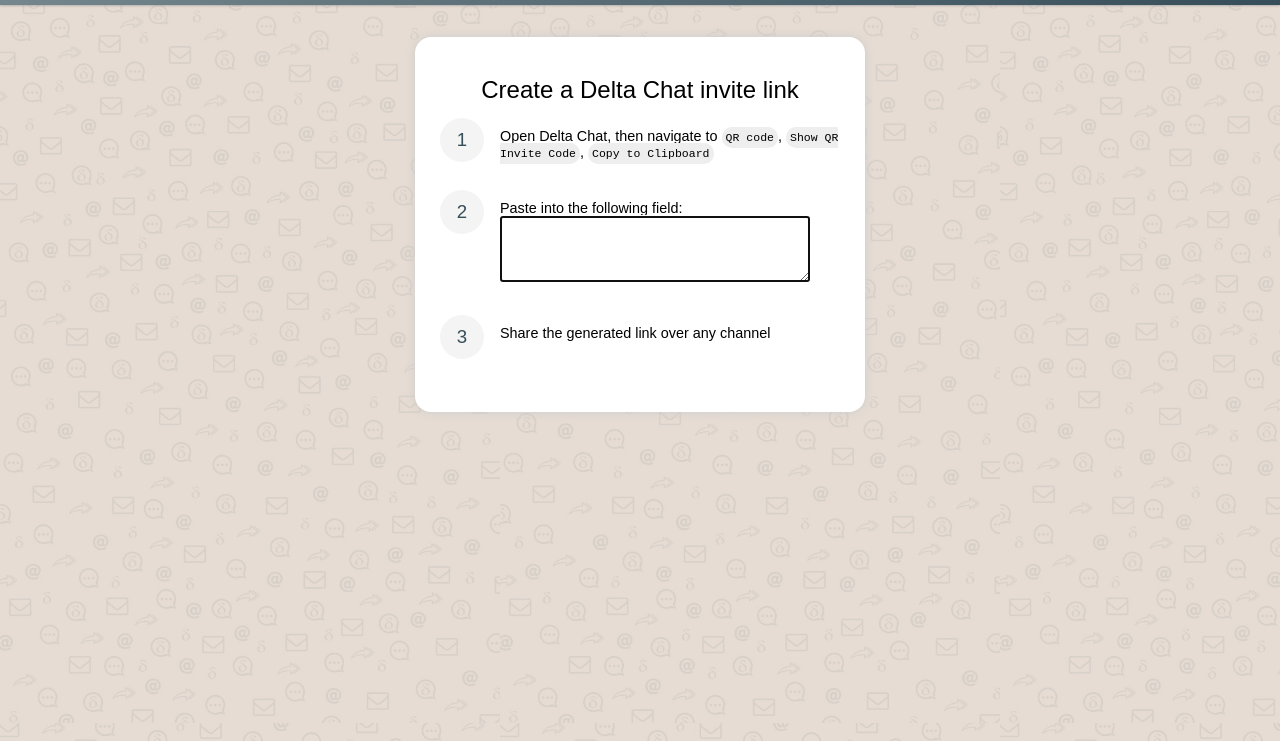
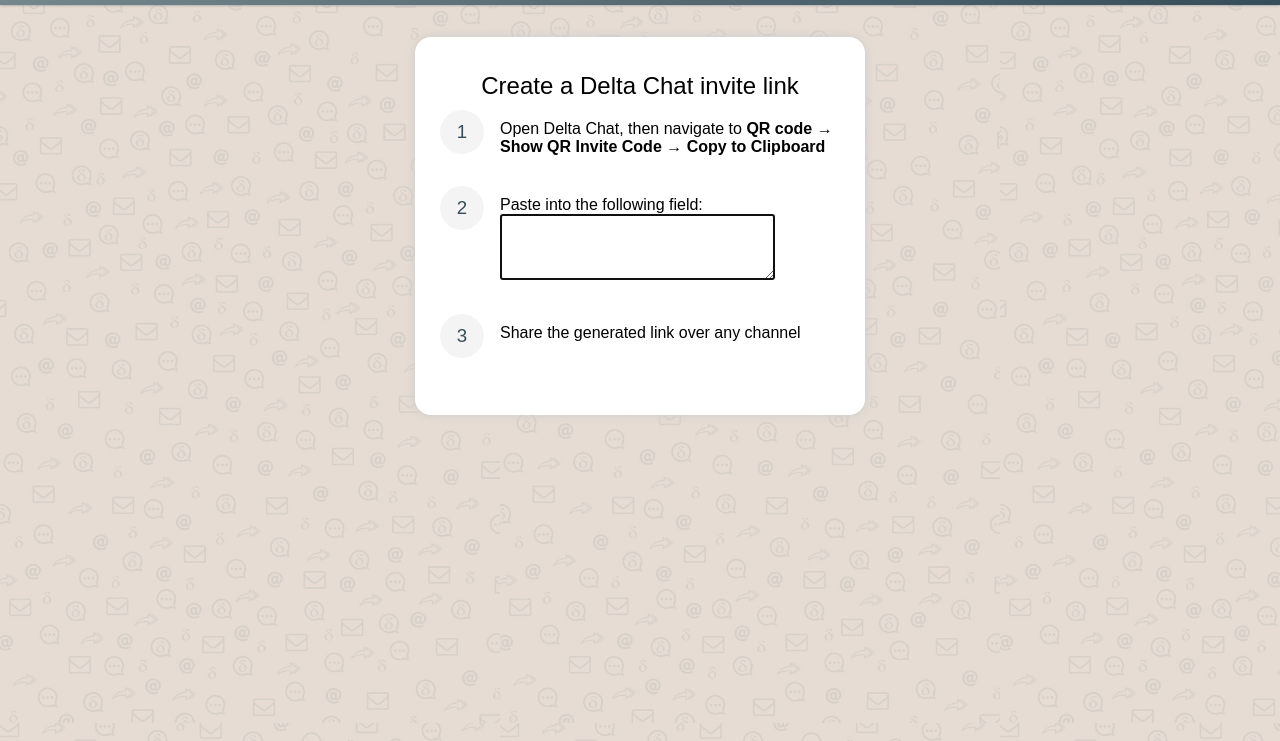
Before and after one commit to deltachat/invite, a website: page index.html in a window 1280 px wide. Shown: the part 59-800 px from the top of the page. Drawn offline with Linux system fonts and the light colour scheme.

Commit message:
simplify CSS, so that font-size of an element can be tweaked without affecting lots of other things

```diff
--- a/i18n/en.js
+++ b/i18n/en.js
@@ -3,7 +3,7 @@
     TitleText: 'Connect on Delta Chat',
     DescriptionText: 'Delta Chat is a messaging app that works over e-mail.',
     FormBlurbText: 'Create a Delta Chat invite link',
-    StepCodeText: 'Open Delta Chat, then navigate to <code>QR code</code>, <code>Show QR Invite Code</code>, <code>Copy to Clipboard</code>',
+    StepCodeText: 'Open Delta Chat, then navigate to <b>QR code → Show QR Invite Code → Copy to Clipboard</b>',
     StepPasteText: 'Paste into the following field:',
     StepShareText: 'Share the generated link over any channel',
     ShareLinkText: 'Open link',
--- a/i18n/fr.js
+++ b/i18n/fr.js
@@ -3,7 +3,7 @@
     TitleText: 'Connecte sur Delta Chat',
     DescriptionText: 'Delta Chat est une application de messagerie qui fonctionne par e-mail.',
     FormBlurbText: "Crée un lien d'invitation à Delta Chat",
-    StepCodeText: "Ouvre Delta Chat, navigue jusqu'à <code>QR code</code>, <code>Afficher le code d'invitation QR</code>, <code>Copier dans le presse-papiers </code>.",
+    StepCodeText: "Ouvre Delta Chat, navigue jusqu'à <b>QR code → Afficher le code d'invitation QR → Copier dans le presse-papiers </b>.",
     StepPasteText: 'Colle dans le champ suivant :',
     StepShareText: "Partage le lien généré sur n'importe quel canal",
     ShareLinkText: 'Ouvre lien',
--- a/index.html
+++ b/index.html
@@ -35,7 +35,7 @@
             margin: 0;
 
             font-family: Arial,Avant Garde,Avantgarde,Century Gothic,CenturyGothic,AppleGothic,sans-serif;
-            font-size: 18pt;
+            font-size: 12pt;
 
             background: url('background.jpg');
             background-size: 500px;
@@ -54,6 +54,7 @@
         header {
             padding: var(--pad);
             font-family: Arial, 'Helvetica Neue', Helvetica;
+            font-size: 18pt;
             background: var(--dc-gradient);
             box-shadow: 0px 0px 3px #888;
         }
@@ -61,6 +62,12 @@
         header a {
             font-weight: bold;
             color: white;
+        }
+
+        h2 {
+            font-weight: normal;
+            font-size: 18pt;
+            text-align: center;
         }
 
         .logo {
@@ -89,7 +96,6 @@
         }
 
         #box li {
-           font-size: 14pt;
            margin-bottom: 40px;
         }
 
@@ -103,9 +109,8 @@
         #dc-link, .download, .share-link {
             padding: 10px;
             border-radius: 30px;
-
+            font-size: 10pt;
             font-weight: bold;
-            font-size: 60%;
             text-transform: uppercase;
             text-decoration: none;
             color: white;
@@ -124,10 +129,7 @@
 
         form ol {
             left: 30px;
-        }
-
-        #box form li {
-            font-size: 60%;
+            width: 80%;
         }
 
         @media (max-width: 450px) {
@@ -165,13 +167,6 @@
             text-align: center;
         }
 
-        code {
-            font-size: 80%;
-            background: #eee;
-            padding: 4px;
-            border-radius: 10px;
-        }
-
         textarea {
             width: 80%;
             height: 4.5em;
@@ -194,7 +189,7 @@
     <div id="box">
         <form>
 
-            <p class="form-blurb"></p>
+            <h2 class="form-blurb"></h2>
 
             <ol>
                 <li class="step-code"></li>
@@ -214,11 +209,11 @@
         </form>
 
         <div id="say-hello">
-        <p>
+        <h2>
             <span id="join">Say hello to</span>
             <b id="name">NAME</b>
             👋
-        </p>
+        </h2>
 
         <ol>
             <li>
```
